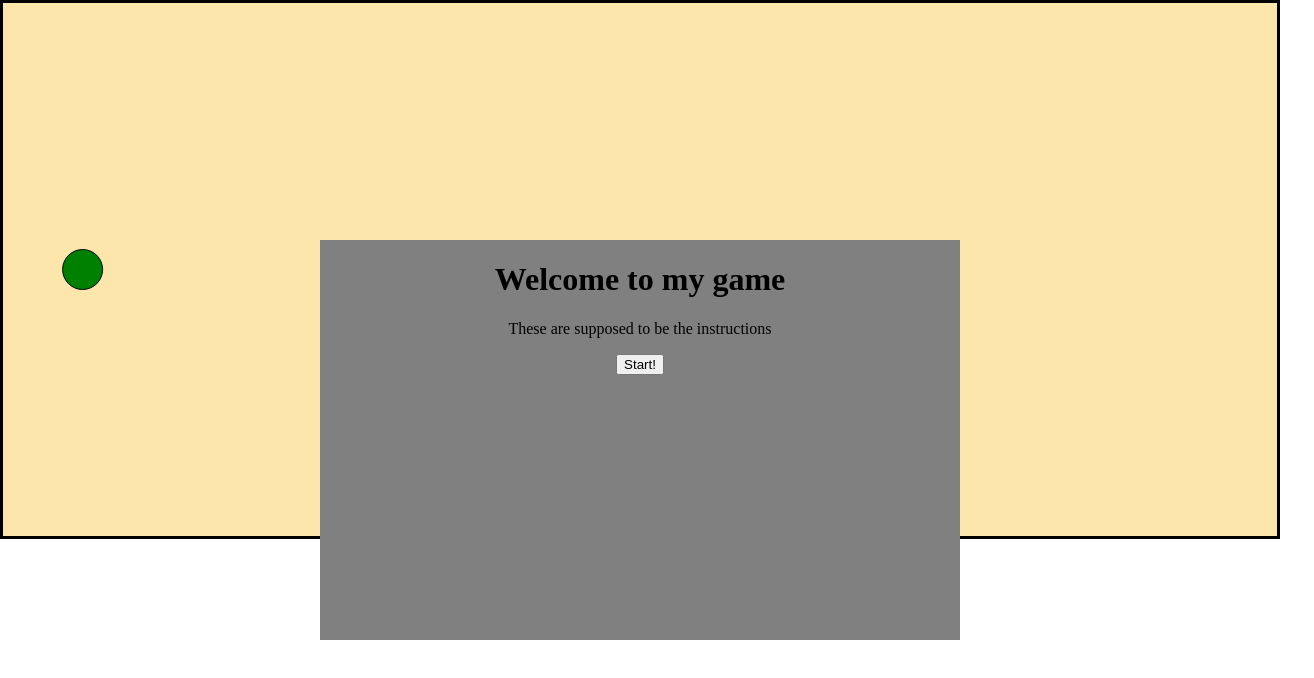
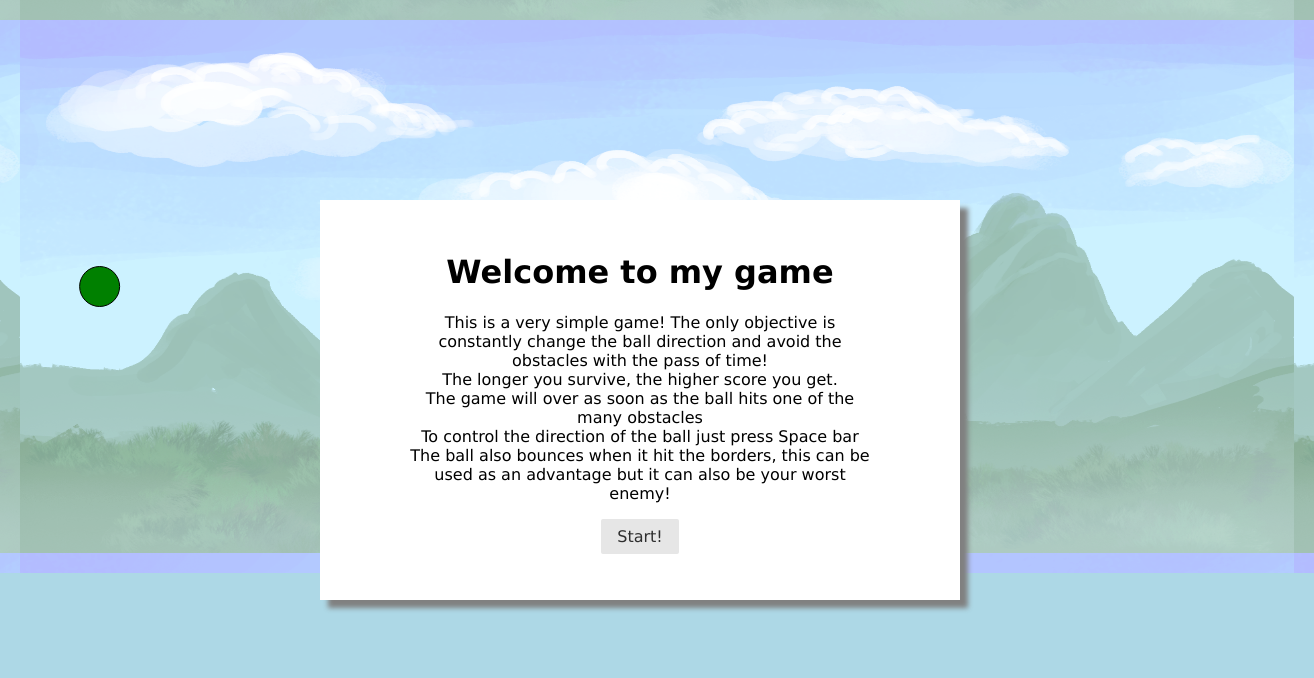
Before and after one commit to froirdobro/simple-game, a plain HTML site: page index.html in a window 1280 px wide. Shown: the whole page, 1314 px wide, since content can reach past the window. Drawn offline with Linux system fonts and the light colour scheme.

Commit message:
Game visuals, instructions, start and end modals implemented

```diff
--- a/CSS/stylesheet.css
+++ b/CSS/stylesheet.css
@@ -1,24 +1,68 @@
 body {
 	margin: 0;
+	background-color: lightblue;
+	font-family: Verdana, Helvetica, sans-serif;
 }
 
 canvas {
-	display: block;
-	border: 3px black solid;
-	background-color: rgb(252, 230, 171);
+	border: 20px solid transparent;
+	background-image: url("../Images/canvas-background.jpg");
+	background-size: 100% 100%;
 }
 
 .modal {
 	text-align: center;
-	display: block;
 	position: fixed;
 	left: 25%;
-	top: 30%;
+	top: 25%;
 	width: 50%;
 	height: 50%;
-	background-color: grey;
+	background-color: white;
+	box-shadow: 8px 8px 5px grey;
 }
 
-#htmlContent {
+.pure-button {
+    font-family: inherit;
+    font-size: 100%;
+    padding: 0.5em 1em;
+    color: #444;
+    color: rgba(0, 0, 0, 0.80);
+    border: 1px solid #999;
+    border: none rgba(0, 0, 0, 0);
+    background-color: #E6E6E6;
+    text-decoration: none;
+    border-radius: 2px;
+}
+
+#play-pauseBtn {
+	margin-top: 6%;
+}
+
+#startContent {
+	padding-top: 5%;
+	padding-left: 13%;
+	padding-right: 13%;
+}
+
+#endContent {
+	padding-top: 40px;
+	font-size: 30px;
+}
+
+#startModal {
+	display: block;
+}
+
+#endModal {
+	display: none;
+}
+
+#restContent {
 	text-align: center;
+	display: none;
+	background-color: rgb(229, 248, 255);
+	height: 90px;
+	width: 450px;
+	margin: auto;
+	box-shadow: 8px 8px 5px grey;
 }
--- a/index.html
+++ b/index.html
@@ -2,21 +2,30 @@
 <html>
 <head>
 	<meta charset="utf-8">
-	<title>Run</title>
+	<title>Simple Game</title>
 	<link rel="stylesheet" type="text/css" href="CSS/stylesheet.css">
 </head>
 <body>
-	<div id="myModal" class="modal">
-		<div id="content">
+	<div id="startModal" class="modal">
+		<div id="startContent">
 			<h1>Welcome to my game</h1>
-			<p>These are supposed to be the instructions</p>
+			<p>This is a very simple game! The only objective is constantly change the ball direction and avoid the obstacles with the pass of time!<br>
+			The longer you survive, the higher score you get.<br>
+			The game will over as soon as the ball hits one of the many obstacles<br>
+			To control the direction of the ball just press Space bar<br>
+			The ball also bounces when it hit the borders, this can be used as an advantage but it can also be your worst enemy!</p>
 		</div>
-		<button id="startBtn">Start!</button>
+		<button id="startBtn" class="pure-button">Start!</button>
+	</div>
+	<div id="endModal" class="modal">
+		<div id="endContent">
+			<h1>Game<br>Over</h1>
+		</div>
 	</div>
 	<canvas id="myCanvas"></canvas>
-	<div id="htmlContent">
-		<h1>Current Score:</h1>
-		<p id="score"></p>
+	<div id="restContent">
+		<h1 id="scoreText">Current Score:</h1>
+		<p id="score">0</p>
 	</div>
 	<script type="text/javascript" src="Js/game.js"></script>
 </body>
```
Also changed, not shown: Images/canvas-background.jpg (added).
